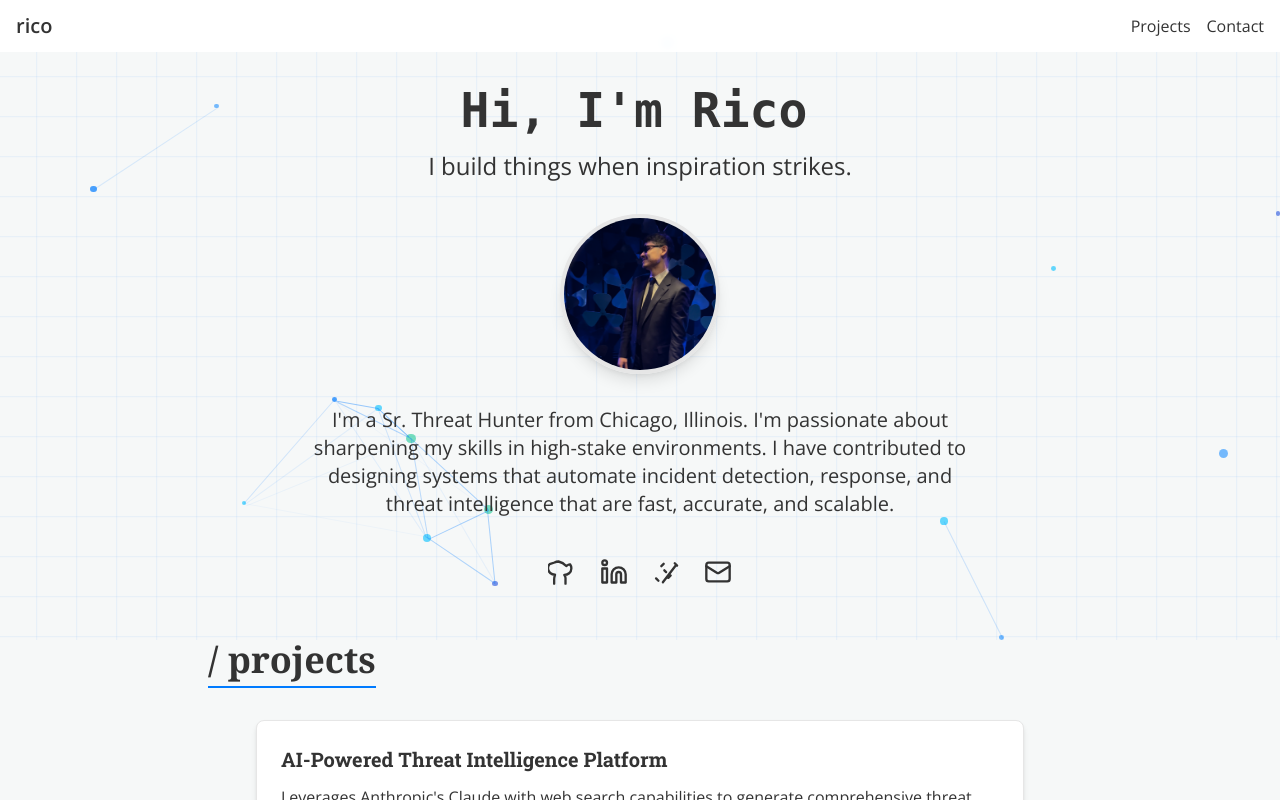
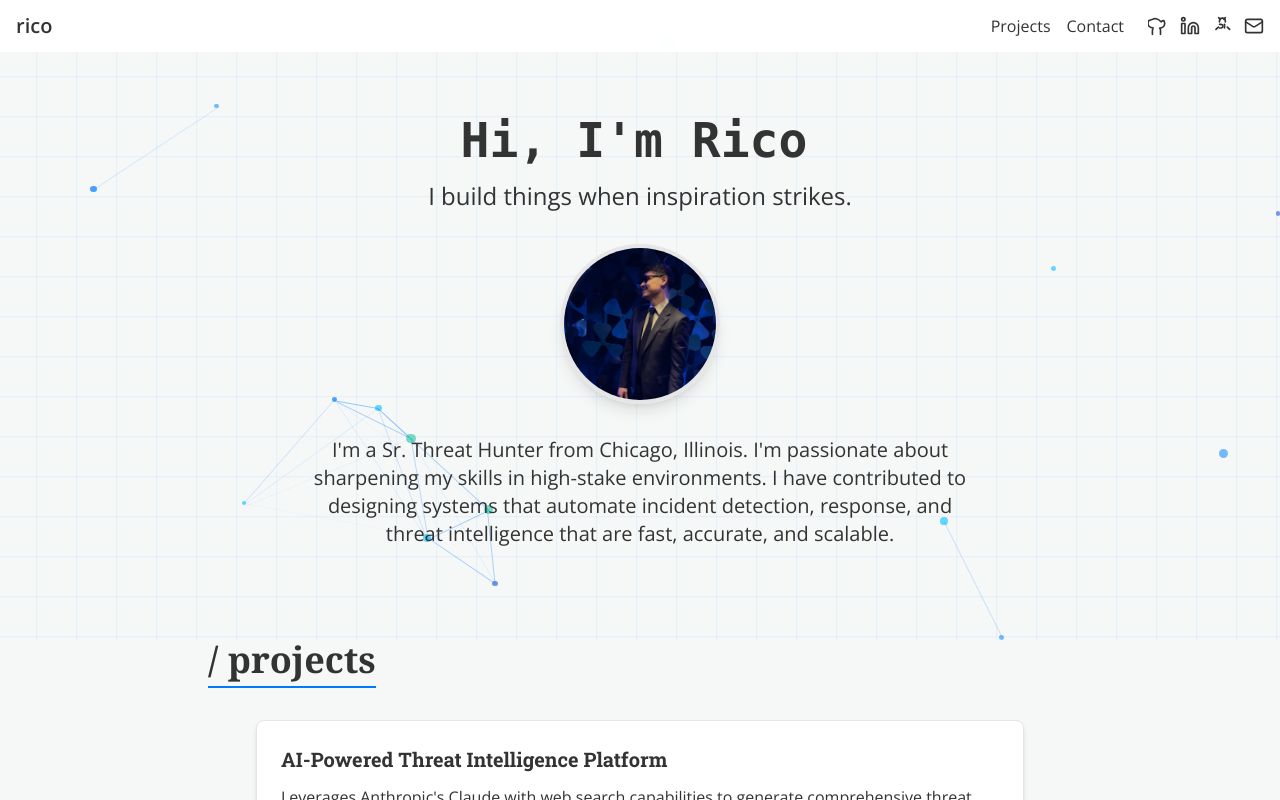
Before and after one commit to ricomanifesto/rico, a React (Vite) app: page / in a window 1280 px wide. Shown: the top 800 px of the page. Built offline with nearby package versions, Linux system fonts and the light colour scheme.

Commit message:
Move social links to header and update Medium icon to pencil

```diff
--- a/src/components/Header.tsx
+++ b/src/components/Header.tsx
@@ -16,9 +16,46 @@ export default function Header() {
     <header className={`fixed top-0 left-0 right-0 bg-white bg-opacity-95 backdrop-blur-sm z-50 ${isScrolled ? 'shadow-sm' : ''} transition-shadow duration-300`}>
       <div className="container mx-auto px-4 py-3 flex justify-between items-center">
         <div className="text-xl font-bold text-primary">rico</div>
-        <nav>
+        <nav className="flex items-center">
           <a href="#projects" className="ml-4 text-dark-text hover:text-secondary transition duration-300">Projects</a>
           <a href="mailto:michaelrico124@gmail.com" className="ml-4 text-dark-text hover:text-secondary transition duration-300">Contact</a>
+
+          {/* Social Links */}
+          <div className="flex items-center space-x-3 ml-6">
+            <a href="https://github.com/ricomanifesto" target="_blank" rel="noopener noreferrer" aria-label="GitHub"
+               className="text-primary hover:text-secondary transition duration-300 transform hover:scale-110">
+              <svg xmlns="http://www.w3.org/2000/svg" width="20" height="20" viewBox="0 0 24 24" fill="none" stroke="currentColor" strokeWidth="2" strokeLinecap="round" strokeLinejoin="round">
+                <path d="M15 22v-4a4.8 4.8 0 0 0-1-3.5c3 0 6-2 6-5.5.08-1.25-.27-2.44-1-3.46 0 0-1.02-.35-3.36 1.38A13.37 13.37 0 0 0 9 3c-1.03 0-2.14.15-3.36.87C2.35 4.96 1.33 5.31 1.33 5.31A4.8 4.8 0 0 0 0 8.8c0 3.5 3 5.5 6 5.5-.39 1.39-.72 2.69-.72 4.2V22"></path>
+              </svg>
+            </a>
+            <a href="https://www.linkedin.com/in/michael-rico-19600314a" target="_blank" rel="noopener noreferrer" aria-label="LinkedIn"
+               className="text-primary hover:text-secondary transition duration-300 transform hover:scale-110">
+              <svg xmlns="http://www.w3.org/2000/svg" width="20" height="20" viewBox="0 0 24 24" fill="none" stroke="currentColor" strokeWidth="2" strokeLinecap="round" strokeLinejoin="round">
+                <path d="M16 8a6 6 0 0 1 6 6v7h-4v-7a2 2 0 0 0-2-2 2 2 0 0 0-2 2v7h-4v-7a6 6 0 0 1 6-6z"></path>
+                <rect width="4" height="12" x="2" y="9"></rect>
+                <circle cx="4" cy="4" r="2"></circle>
+              </svg>
+            </a>
+            <a href="https://medium.com/@ricomanifesto" target="_blank" rel="noopener noreferrer" aria-label="Medium"
+               className="text-primary hover:text-secondary transition duration-300 transform hover:scale-110">
+              <svg xmlns="http://www.w3.org/2000/svg" width="20" height="20" viewBox="0 0 24 24" fill="none" stroke="currentColor" strokeWidth="2" strokeLinecap="round" strokeLinejoin="round">
+                <path d="m8 2 1.88 1.88"></path>
+                <path d="M14.12 3.88 16 2"></path>
+                <path d="M9 7.13v-1a3.5 3.5 0 1 1 7 0v1"></path>
+                <path d="m7.63 13.27-2.88 2.88"></path>
+                <path d="m18.37 13.27 2.88 2.88"></path>
+                <path d="M9 10h1.8a2.2 2.2 0 1 1 0 4.4H9"></path>
+                <path d="M15 10v4.4"></path>
+              </svg>
+            </a>
+            <a href="mailto:michaelrico124@gmail.com" aria-label="Email"
+               className="text-primary hover:text-secondary transition duration-300 transform hover:scale-110">
+              <svg xmlns="http://www.w3.org/2000/svg" width="20" height="20" viewBox="0 0 24 24" fill="none" stroke="currentColor" strokeWidth="2" strokeLinecap="round" strokeLinejoin="round">
+                <rect width="20" height="16" x="2" y="4" rx="2"></rect>
+                <path d="m22 7-8.97 5.7a1.94 1.94 0 0 1-2.06 0L2 7"></path>
+              </svg>
+            </a>
+          </div>
         </nav>
       </div>
     </header>
--- a/src/components/IntroSection.tsx
+++ b/src/components/IntroSection.tsx
@@ -75,41 +75,6 @@ export default function IntroSection() {
           I'm a Sr. Threat Hunter from Chicago, Illinois. I'm passionate about sharpening my skills in high-stake environments. I have contributed to designing systems that automate incident detection, response, and threat intelligence that are fast, accurate, and scalable.
         </motion.p>
 
-        {/* Social Links */}
-        <motion.div
-          className="flex justify-center space-x-6 mb-8"
-          initial={{ opacity: 0, y: 20 }}
-          animate={{ opacity: 1, y: 0 }}
-          transition={{ delay: 0.9, duration: 0.8 }}
-        >
-          <a href="https://github.com/ricomanifesto" target="_blank" rel="noopener noreferrer" aria-label="GitHub"
-             className="text-primary hover:text-secondary transition duration-300 transform hover:-translate-y-1 hover:scale-110">
-            <svg xmlns="http://www.w3.org/2000/svg" width="28" height="28" viewBox="0 0 24 24" fill="none" stroke="currentColor" strokeWidth="2" strokeLinecap="round" strokeLinejoin="round">
-              <path d="M15 22v-4a4.8 4.8 0 0 0-1-3.5c3 0 6-2 6-5.5.08-1.25-.27-2.44-1-3.46 0 0-1.02-.35-3.36 1.38A13.37 13.37 0 0 0 9 3c-1.03 0-2.14.15-3.36.87C2.35 4.96 1.33 5.31 1.33 5.31A4.8 4.8 0 0 0 0 8.8c0 3.5 3 5.5 6 5.5-.39 1.39-.72 2.69-.72 4.2V22"></path>
-            </svg>
-          </a>
-          <a href="https://www.linkedin.com/in/michael-rico-19600314a" target="_blank" rel="noopener noreferrer" aria-label="LinkedIn"
-             className="text-primary hover:text-secondary transition duration-300 transform hover:-translate-y-1 hover:scale-110">
-            <svg xmlns="http://www.w3.org/2000/svg" width="28" height="28" viewBox="0 0 24 24" fill="none" stroke="currentColor" strokeWidth="2" strokeLinecap="round" strokeLinejoin="round">
-              <path d="M16 8a6 6 0 0 1 6 6v7h-4v-7a2 2 0 0 0-2-2 2 2 0 0 0-2 2v7h-4v-7a6 6 0 0 1 6-6z"></path>
-              <rect width="4" height="12" x="2" y="9"></rect>
-              <circle cx="4" cy="4" r="2"></circle>
-            </svg>
-          </a>
-          <a href="https://medium.com/@ricomanifesto" target="_blank" rel="noopener noreferrer" aria-label="Medium"
-             className="text-primary hover:text-secondary transition duration-300 transform hover:-translate-y-1 hover:scale-110">
-            <svg xmlns="http://www.w3.org/2000/svg" width="28" height="28" viewBox="0 0 24 24" fill="none" stroke="currentColor" strokeWidth="2" strokeLinecap="round" strokeLinejoin="round">
-              <path d="M20.17 6.6L9.33 20.83M5.5 19.5l-2-2M19.5 4.5l2 2M12.08 12.08l-1.5-1.5M10 5l-2 2M14 17l2-2"></path>
-            </svg>
-          </a>
-          <a href="mailto:michaelrico124@gmail.com" aria-label="Email"
-             className="text-primary hover:text-secondary transition duration-300 transform hover:-translate-y-1 hover:scale-110">
-            <svg xmlns="http://www.w3.org/2000/svg" width="28" height="28" viewBox="0 0 24 24" fill="none" stroke="currentColor" strokeWidth="2" strokeLinecap="round" strokeLinejoin="round">
-              <rect width="20" height="16" x="2" y="4" rx="2"></rect>
-              <path d="m22 7-8.97 5.7a1.94 1.94 0 0 1-2.06 0L2 7"></path>
-            </svg>
-          </a>
-        </motion.div>
       </motion.div>
     </section>
   );
```
